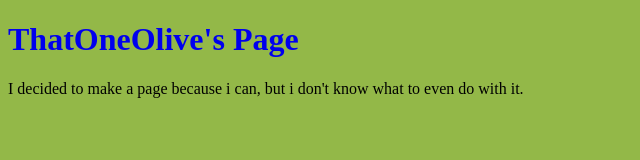
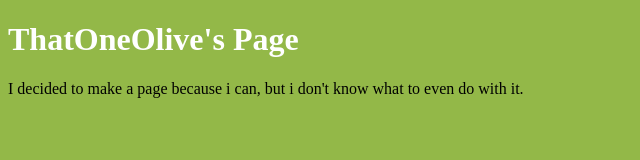
Before and after one commit to ThatOneOlive/ThatOneOlive.github.io, a plain HTML site: page index.html in a window 1280 px wide. Shown: the whole page, without its empty margins (0-640 px from the left). Drawn offline with Linux system fonts and the light colour scheme.

Commit message:
more simple fixes, starting to figure out what to do with this site

```diff
--- a/index.html
+++ b/index.html
@@ -4,7 +4,9 @@
 <link rel="stylesheet" type="text/css" href="mainpageCSS.css">
 </head>
 <body>
+<div id="intro">
 <h1><a href="#top">ThatOneOlive's Page</a></h1>
 <p id="m">I decided to make a page because i can, but i don't know what to even do with it.</p>
+</div>
 </body>
 </html>
--- a/mainpageCSS.css
+++ b/mainpageCSS.css
@@ -5,4 +5,5 @@ body {
 
 a {
 	text-decoration: none;
+	color: white;
 }
```
